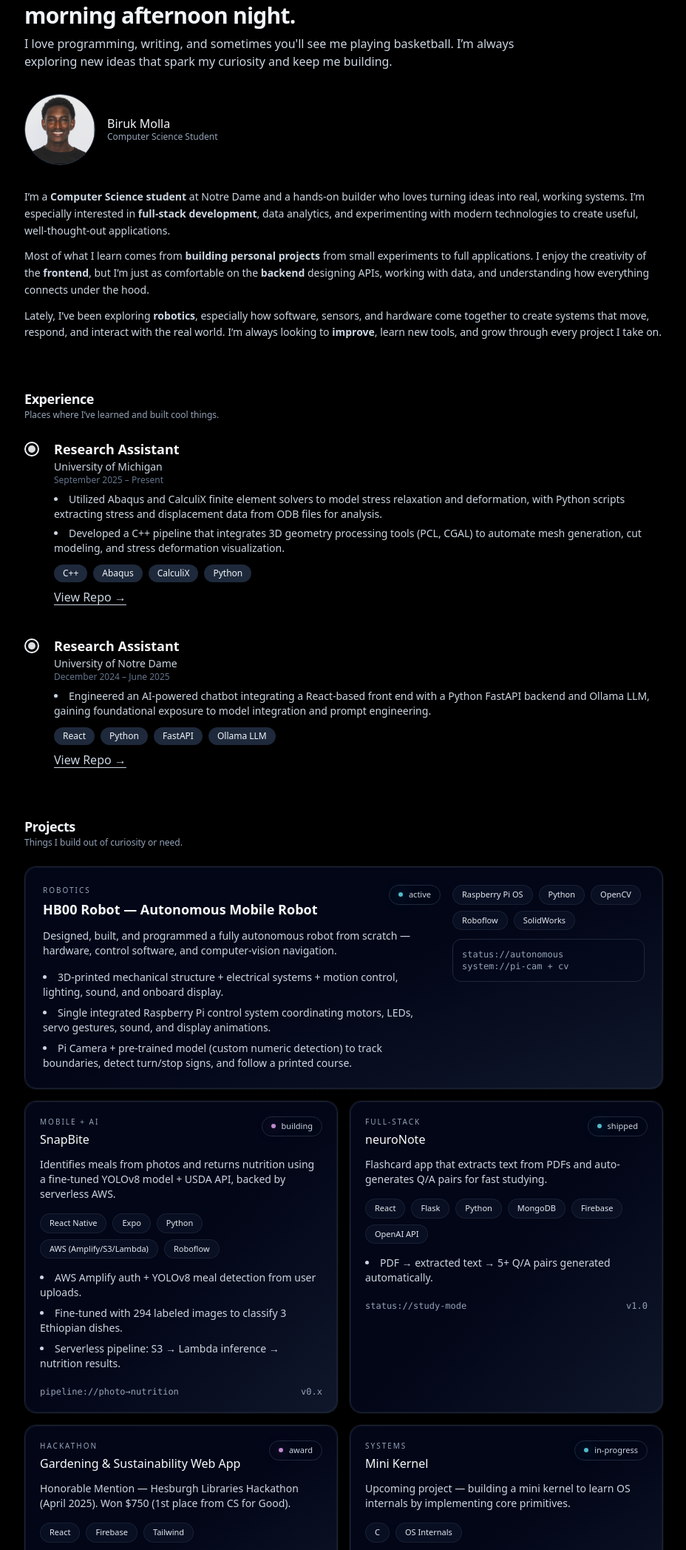
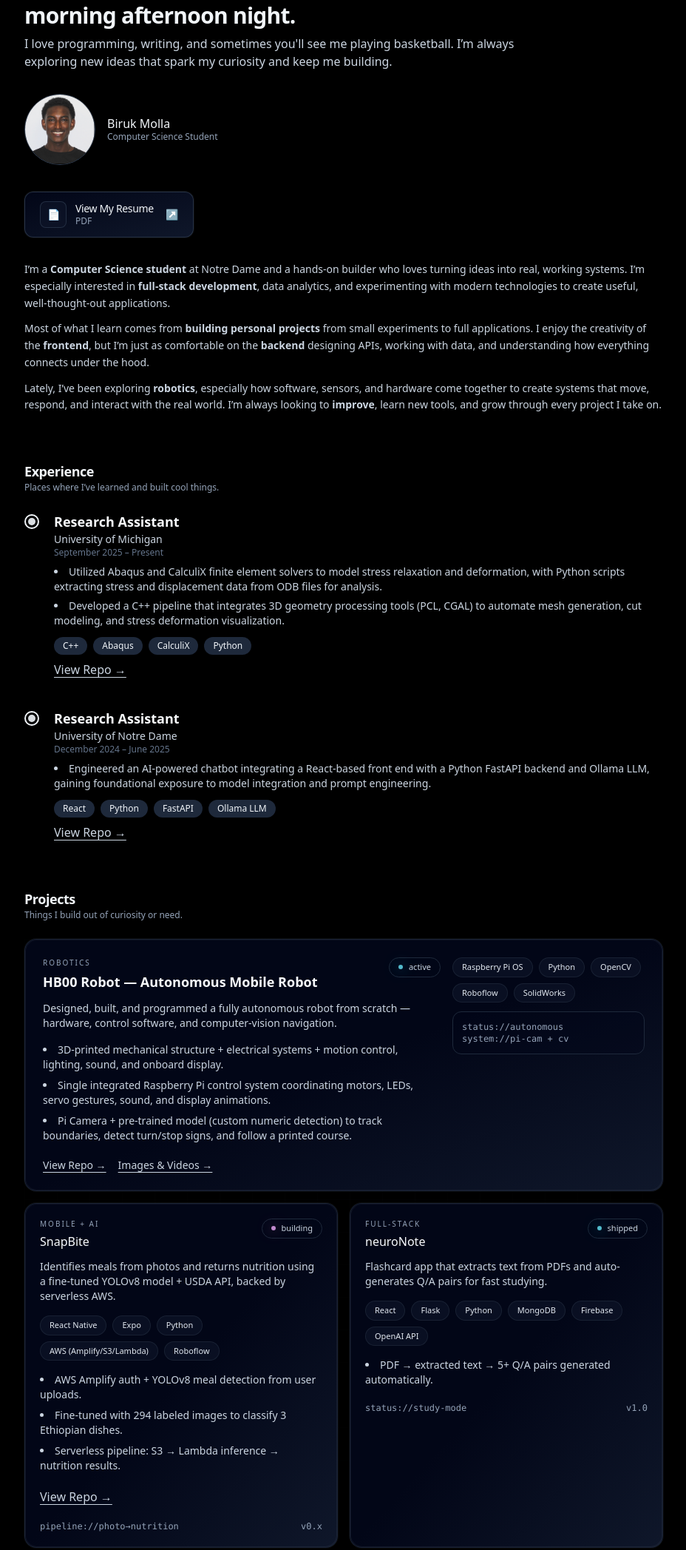
Before and after one commit to birukm3/personal-website, a plain HTML site: page index.html in a window 1280 px wide. Shown: the part 98-2193 px from the top of the page at 74% size, without its empty margins (175-1103 px from the left). Drawn offline with nearby package versions, Linux system fonts and the light colour scheme.

Commit message:
resume, plus added repos from github

```diff
--- a/index.html
+++ b/index.html
@@ -2,7 +2,7 @@
 <html lang="en">
 <head>
   <meta charset="UTF-8" />
-  <title>Your Name | Developer & Student</title>
+  <title>Biruk Molla | Future Engineer</title>
   <meta name="viewport" content="width=device-width, initial-scale=1.0" />
 
   <!-- Tailwind CDN -->
@@ -55,6 +55,29 @@
           <p class="text-xs text-slate-400">Computer Science Student</p>
         </div>
       </div>
+
+      <div class="pt-1">
+        <a
+          href="Biruk Molla Resume.pdf"
+          target="_blank"
+          rel="noopener"
+          class="group inline-flex items-center gap-3 rounded-xl border border-slate-700/70 bg-gradient-to-br from-slate-950 to-slate-900 px-5 py-3 text-sm text-slate-100 shadow-[0_0_0_1px_rgba(148,163,184,0.08)] transition hover:-translate-y-0.5 hover:border-slate-500/80 hover:shadow-[0_0_30px_rgba(56,189,248,0.15)]"
+        >
+          <span class="flex h-9 w-9 items-center justify-center rounded-lg bg-slate-900/60 border border-slate-700/60 text-slate-300 group-hover:text-white transition">
+            📄
+          </span>
+
+          <span class="flex flex-col leading-tight">
+            <span class="font-medium tracking-tight">View My Resume</span>
+            <span class="text-xs text-slate-400 group-hover:text-slate-300 transition">
+              PDF
+            </span>
+          </span>
+
+          <span class="ml-1 text-slate-400 group-hover:text-white transition">↗</span>
+        </a>
+      </div>
+
 
       <!-- intro text -->
       <div class="space-y-3 text-sm leading-relaxed text-slate-300">
@@ -134,7 +157,7 @@
           </div>
         </article>
 
-        <!-- ========== NOTRE DAME ========== -->
+        <!-- NOTRE DAME-->
         <article class="flex items-start gap-5">
           <div class="flex flex-col items-center pt-1">
             <div class="h-5 w-5 rounded-full border-2 border-slate-100 flex items-center justify-center">
@@ -176,7 +199,7 @@
       </div>
     </section>
 
-    <!-- PROJECTS (RE-ARRANGED, FUTURISTIC, NO PICTURES) -->
+    <!-- PROJECTS -->
     <section id="projects" class="space-y-6">
       <div>
         <h2 class="text-lg font-semibold tracking-tight">Projects</h2>
@@ -184,7 +207,6 @@
       </div>
 
       <div class="relative">
-        <!-- subtle grid -->
         <div
           class="pointer-events-none absolute inset-0 -z-10 opacity-[0.18]"
           style="
@@ -196,17 +218,15 @@
           "
         ></div>
 
-        <!-- layout: featured + grid -->
         <div class="space-y-4">
 
           <!-- FEATURED: HB00 -->
           <article class="group relative overflow-hidden rounded-2xl border border-slate-800/80 bg-gradient-to-br from-slate-950 via-slate-950 to-slate-900 p-6 shadow-[0_0_0_1px_rgba(148,163,184,0.06)] transition hover:-translate-y-0.5 hover:border-slate-700/90 hover:shadow-[0_0_0_1px_rgba(56,189,248,0.18),0_0_55px_rgba(56,189,248,0.10)]">
-            <!-- glow blobs -->
             <div class="pointer-events-none absolute inset-0 opacity-0 transition group-hover:opacity-100">
               <div class="absolute -top-24 -right-24 h-48 w-48 rounded-full bg-cyan-400/10 blur-2xl"></div>
               <div class="absolute -bottom-24 -left-24 h-48 w-48 rounded-full bg-fuchsia-400/10 blur-2xl"></div>
             </div>
-            <!-- scanline -->
+
             <div class="pointer-events-none absolute inset-x-0 -top-16 h-32 rotate-6 bg-gradient-to-r from-transparent via-white/10 to-transparent opacity-0 blur-sm transition duration-700 group-hover:opacity-100 group-hover:translate-y-64"></div>
 
             <div class="flex flex-col md:flex-row md:items-start md:justify-between gap-4">
@@ -231,6 +251,24 @@
                   <li>Single integrated Raspberry Pi control system coordinating motors, LEDs, servo gestures, sound, and display animations.</li>
                   <li>Pi Camera + pre-trained model (custom numeric detection) to track boundaries, detect turn/stop signs, and follow a printed course.</li>
                 </ul>
+
+                <div class="mt-5 flex flex-wrap gap-4 text-sm">
+                  <a
+                    href="https://github.com/birukm3/HB00"
+                    target="_blank"
+                    class="text-slate-300 hover:text-white underline underline-offset-4 transition"
+                  >
+                    View Repo →
+                  </a>
+
+                  <a
+                    href="https://drive.google.com/drive/folders/1ZbMG54ovkLb5TwOQh9bcU_J1nK6OWsQl?usp=share_link"
+                    target="_blank"
+                    class="text-slate-300 hover:text-white underline underline-offset-4 transition"
+                  >
+                    Images & Videos →
+                  </a>
+                </div>
               </div>
 
               <div class="md:w-[260px] space-y-3">
@@ -252,7 +290,6 @@
             <div class="pointer-events-none absolute inset-0 rounded-2xl ring-1 ring-inset ring-white/5"></div>
           </article>
 
-          <!-- GRID: 2 columns on md+ -->
           <div class="grid grid-cols-1 md:grid-cols-2 gap-4">
 
             <!-- SnapBite -->
@@ -291,6 +328,16 @@
                 <li>Fine-tuned with 294 labeled images to classify 3 Ethiopian dishes.</li>
                 <li>Serverless pipeline: S3 → Lambda inference → nutrition results.</li>
               </ul>
+
+              <div class="mt-5">
+                <a
+                  href="https://github.com/birukm3/SnapBite"
+                  target="_blank"
+                  class="text-slate-300 hover:text-white underline underline-offset-4 transition"
+                >
+                  View Repo →
+                </a>
+              </div>
 
               <div class="mt-5 text-xs text-slate-400 flex items-center justify-between">
                 <span class="font-mono">pipeline://photo→nutrition</span>
@@ -431,7 +478,6 @@
     </section>
 
     <!-- STACK -->
-
     <section id="stack" class="space-y-8">
       <div>
         <h2 class="text-lg font-semibold tracking-tight">Stack</h2>
@@ -440,7 +486,7 @@
         </p>
       </div>
 
-      <!-- subtle divider -->
+      <!-- divider -->
       <div class="h-px w-full bg-gradient-to-r from-transparent via-slate-700/60 to-transparent"></div>
 
       <!-- Programming Languages -->
@@ -524,8 +570,9 @@
         color: rgb(148 163 184);
         opacity: 0.6;
       }
-  </style>
+    </style>
 
+  </main>
 
   <!-- FOOTER -->
   <footer class="border-t border-slate-800/60 py-6">
@@ -534,7 +581,7 @@
       <div class="flex gap-4">
         <a href="https://github.com/birukm3" class="hover:text-slate-200">github</a>
         <a href="https://www.linkedin.com/in/birukmolla" class="hover:text-slate-200">linkedin</a>
-        <a href="mollabiruk63@gmail.com" class="hover:text-slate-200">email</a>
+        <a href="mailto:mollabiruk63@gmail.com" class="hover:text-slate-200">email</a>
       </div>
     </div>
   </footer>
```
Also changed, not shown: 1 other file.
